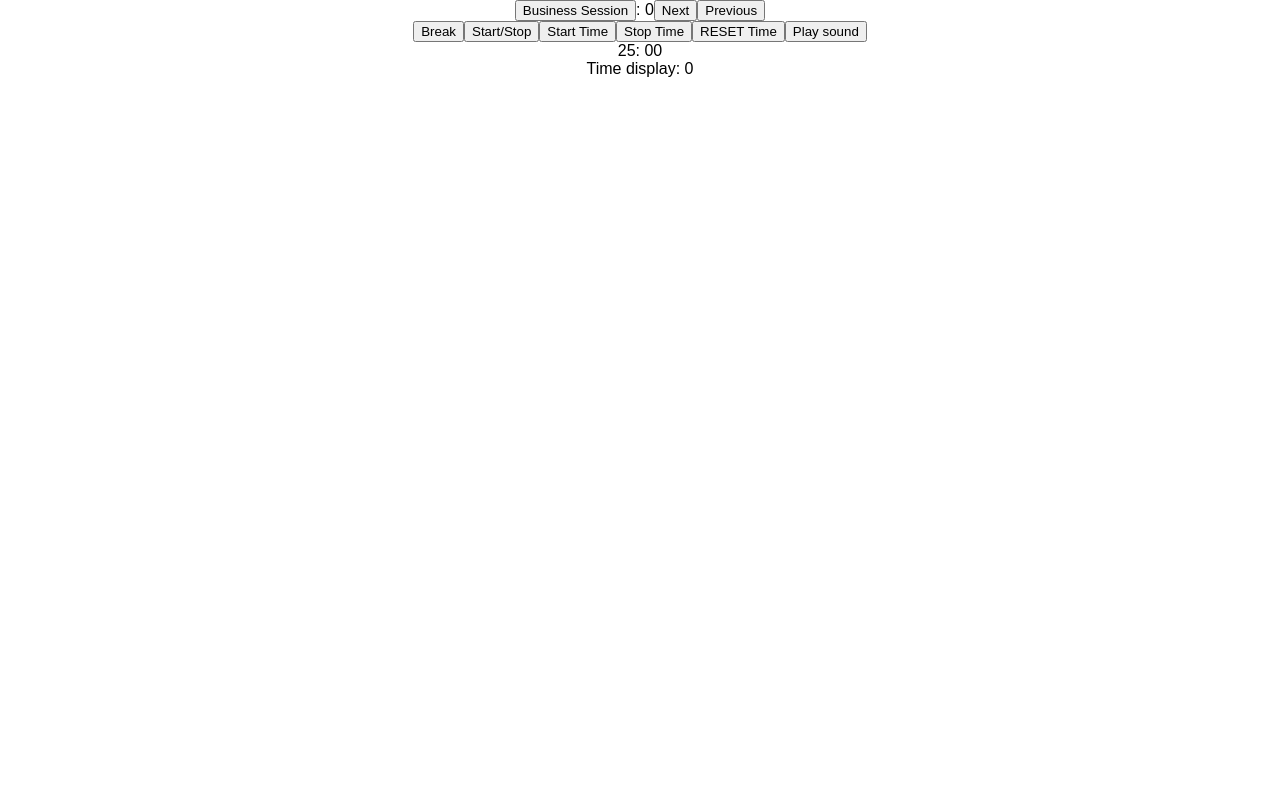
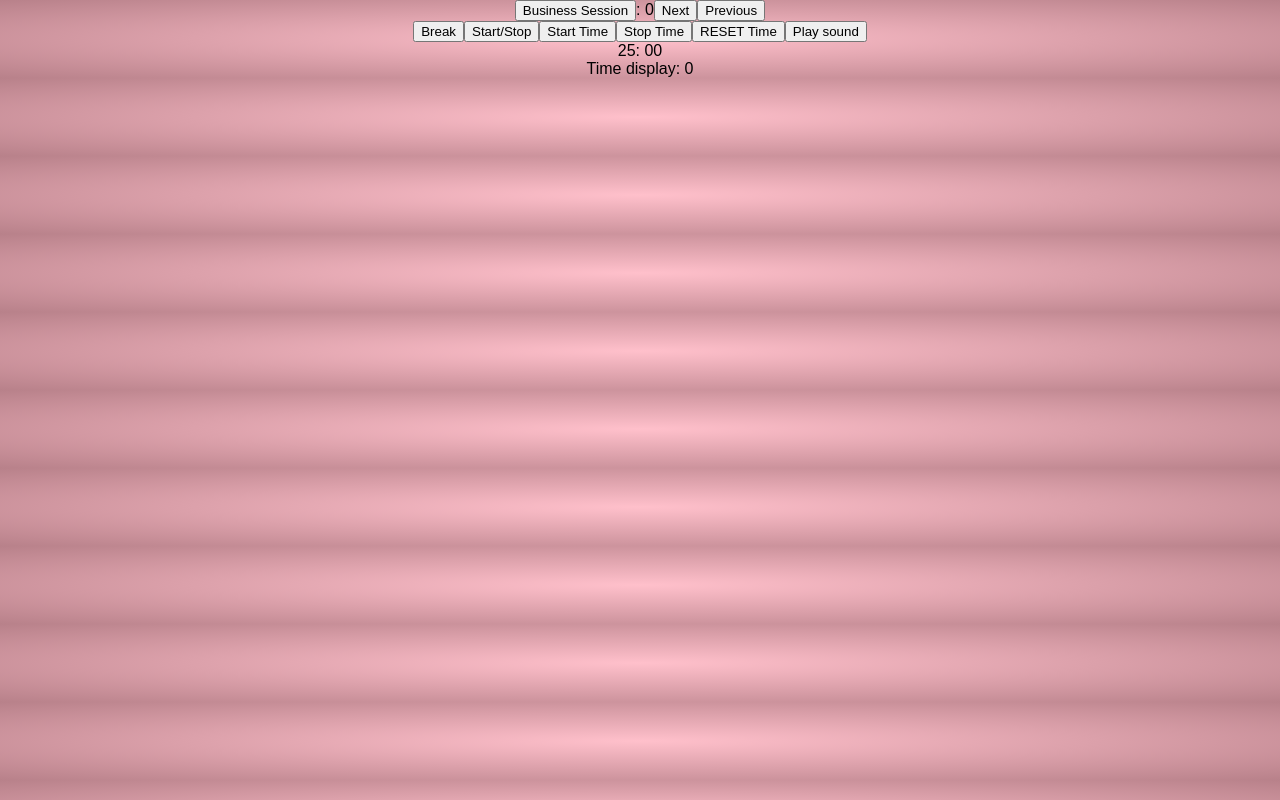
Before and after one commit to Oyelowo/react-pomodoro-clock, a React (Create React App) app: page / in a window 1280 px wide. Built offline with nearby package versions, Linux system fonts and the light colour scheme.

Commit message:
styling started

```diff
--- a/src/PomodoroClock/PomodoroClock.css
+++ b/src/PomodoroClock/PomodoroClock.css
@@ -1,3 +1,5 @@
-.container{
-    background: radial-gradient(pink);
+body {
+    background: radial-gradient(pink, rgb(184, 129, 138));
 }
+
+.container {}
--- a/src/PomodoroClock/PomodoroClock.jsx
+++ b/src/PomodoroClock/PomodoroClock.jsx
@@ -1,5 +1,6 @@
 import React, {Component} from 'react';
 import timeUpSound_mp3 from '../assets/timeUp.mp3';
+import './PomodoroClock.css';
 
 class PomodoroClock extends Component {
     state = {
```
